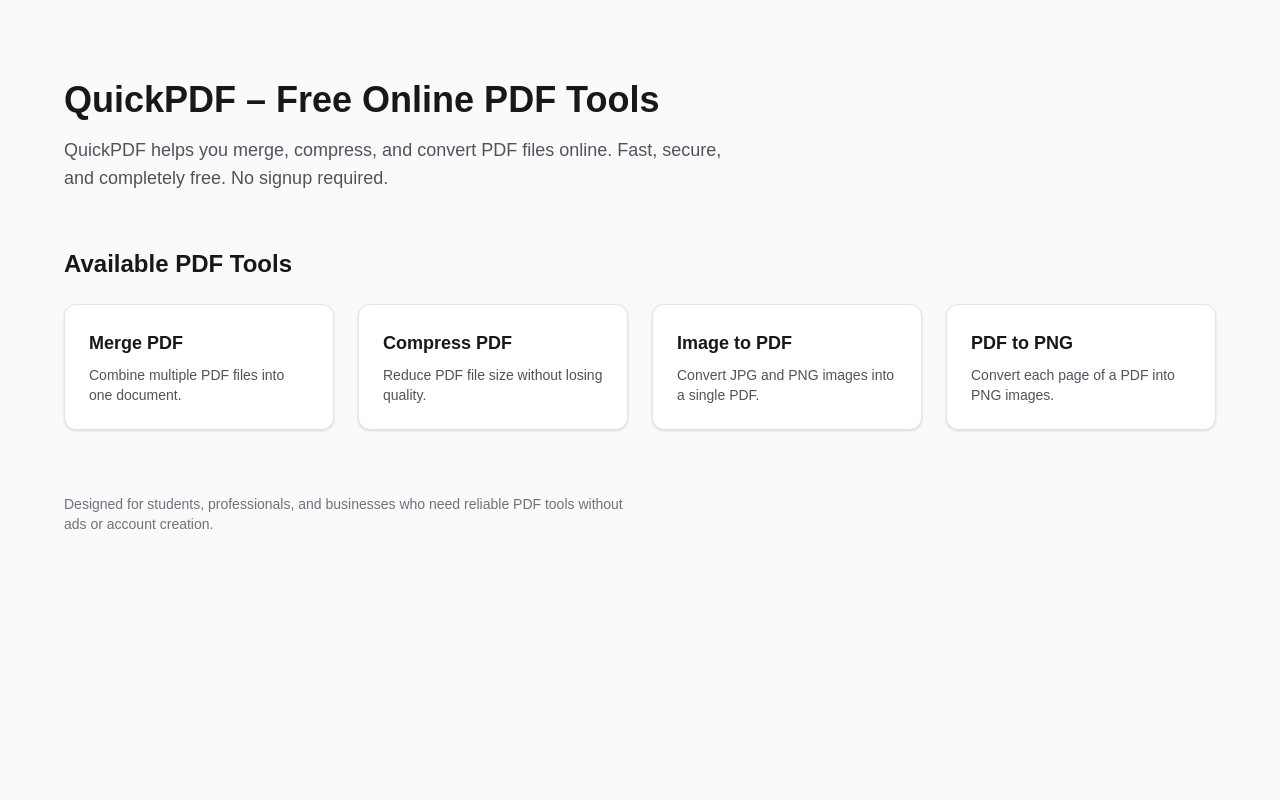
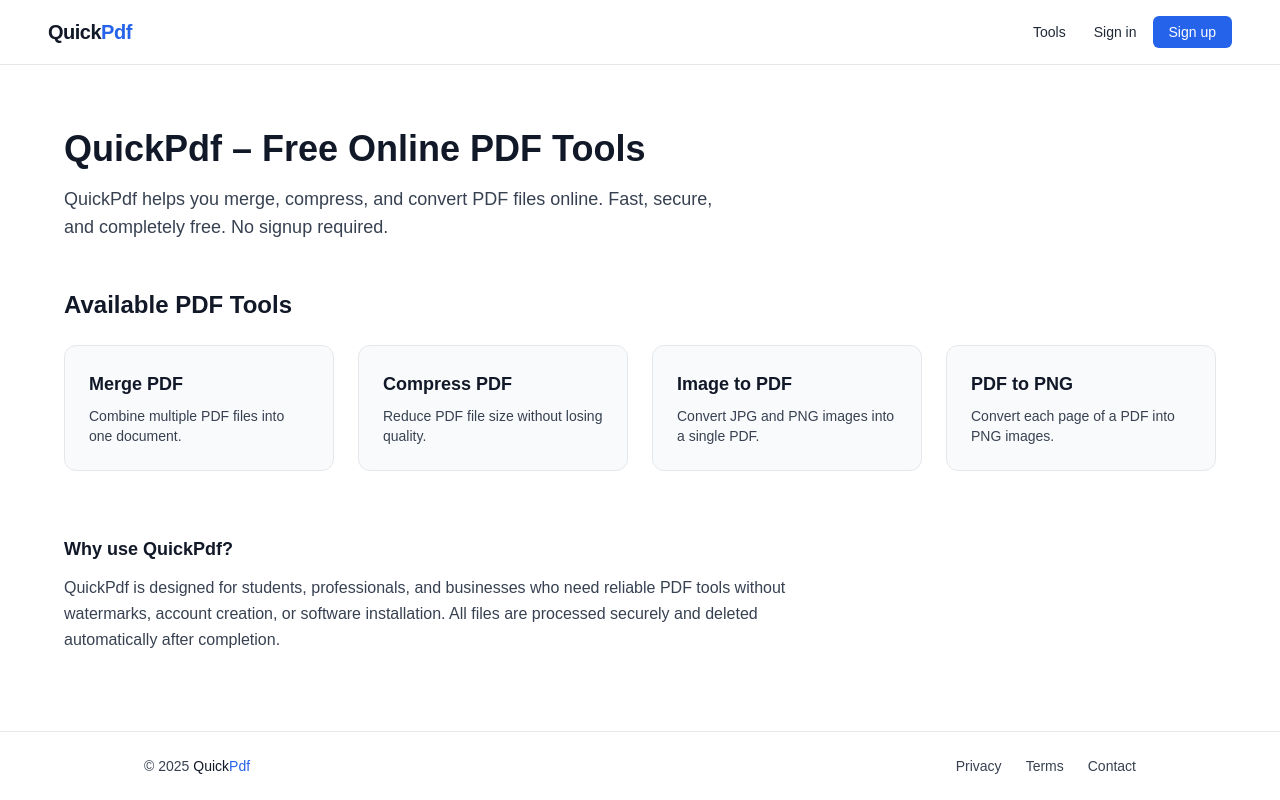
Before and after one commit to AshuY75/QuickPdf, a Next.js app: page / in a window 1280 px wide. Built offline with nearby package versions, Linux system fonts and the light colour scheme; no server answers.

Commit message:
Replace Next.js demo homepage with QuickPDF tool cards

```diff
--- a/src/app/page.tsx
+++ b/src/app/page.tsx
@@ -1,4 +1,6 @@
 import Link from "next/link";
+import Header from "@/components/Header";
+import Footer from "@/components/Footer";
 
 const tools = [
   {
@@ -25,45 +27,68 @@ const tools = [
 
 export default function HomePage() {
   return (
-    <main className="min-h-screen bg-zinc-50 px-6 py-20 text-zinc-900">
+    <div className="min-h-screen flex flex-col bg-white">
+      <Header />
+
+      <main className="flex-1 px-4 sm:px-6 lg:px-8 py-16">
         <div className="mx-auto max-w-6xl">
           {/* Hero */}
-        <h1 className="text-4xl font-bold mb-4">
-          QuickPDF – Free Online PDF Tools
+          <h1 className="text-3xl md:text-4xl font-bold text-[#111827] mb-4">
+            QuickPdf – Free Online PDF Tools
           </h1>
 
-        <p className="max-w-2xl text-lg text-zinc-600 mb-14">
-          QuickPDF helps you merge, compress, and convert PDF files online.
+          <p className="max-w-2xl text-base md:text-lg text-[#374151] mb-12">
+            QuickPdf helps you merge, compress, and convert PDF files online.
             Fast, secure, and completely free. No signup required.
           </p>
 
           {/* Tools Grid */}
           <section>
-          <h2 className="text-2xl font-semibold mb-6">Available PDF Tools</h2>
+            <h2 className="text-xl md:text-2xl font-semibold text-[#111827] mb-6">
+              Available PDF Tools
+            </h2>
 
             <div className="grid gap-6 sm:grid-cols-2 lg:grid-cols-4">
               {tools.map((tool) => (
                 <Link
                   key={tool.href}
                   href={tool.href}
-                className="group rounded-xl border border-zinc-200 bg-white p-6 shadow-sm transition-all
-                           hover:-translate-y-1 hover:border-blue-500 hover:shadow-md"
+                  className="
+                    group rounded-xl
+                    border border-[#E5E7EB]
+                    bg-[#F9FAFB]
+                    p-6
+                    transition-all
+                    hover:-translate-y-1
+                    hover:border-[#2563EB]
+                    hover:shadow-md
+                  "
                 >
-                <h3 className="mb-2 text-lg font-semibold group-hover:text-blue-600">
+                  <h3 className="mb-2 text-lg font-semibold text-[#111827] group-hover:text-[#2563EB]">
                     {tool.title}
                   </h3>
-                <p className="text-sm text-zinc-600">{tool.description}</p>
+                  <p className="text-sm text-[#374151]">{tool.description}</p>
                 </Link>
               ))}
             </div>
           </section>
 
-        {/* Footer Text */}
-        <p className="mt-16 max-w-xl text-sm text-zinc-500">
-          Designed for students, professionals, and businesses who need reliable
-          PDF tools without ads or account creation.
+          {/* Trust Section */}
+          <section className="mt-16 max-w-3xl">
+            <h2 className="text-lg font-semibold text-[#111827] mb-3">
+              Why use QuickPdf?
+            </h2>
+            <p className="text-sm md:text-base text-[#374151] leading-relaxed">
+              QuickPdf is designed for students, professionals, and businesses
+              who need reliable PDF tools without watermarks, account creation,
+              or software installation. All files are processed securely and
+              deleted automatically after completion.
             </p>
+          </section>
         </div>
       </main>
+
+      <Footer />
+    </div>
   );
 }
```
Lines whose indentation alone changed are shown as unchanged.
